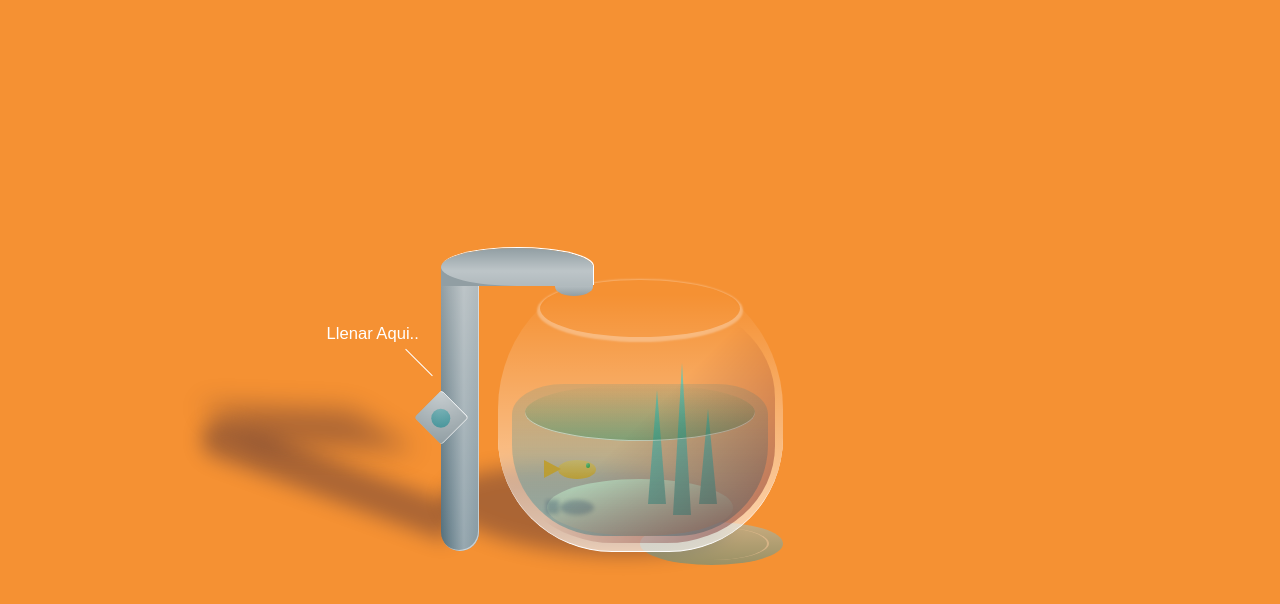
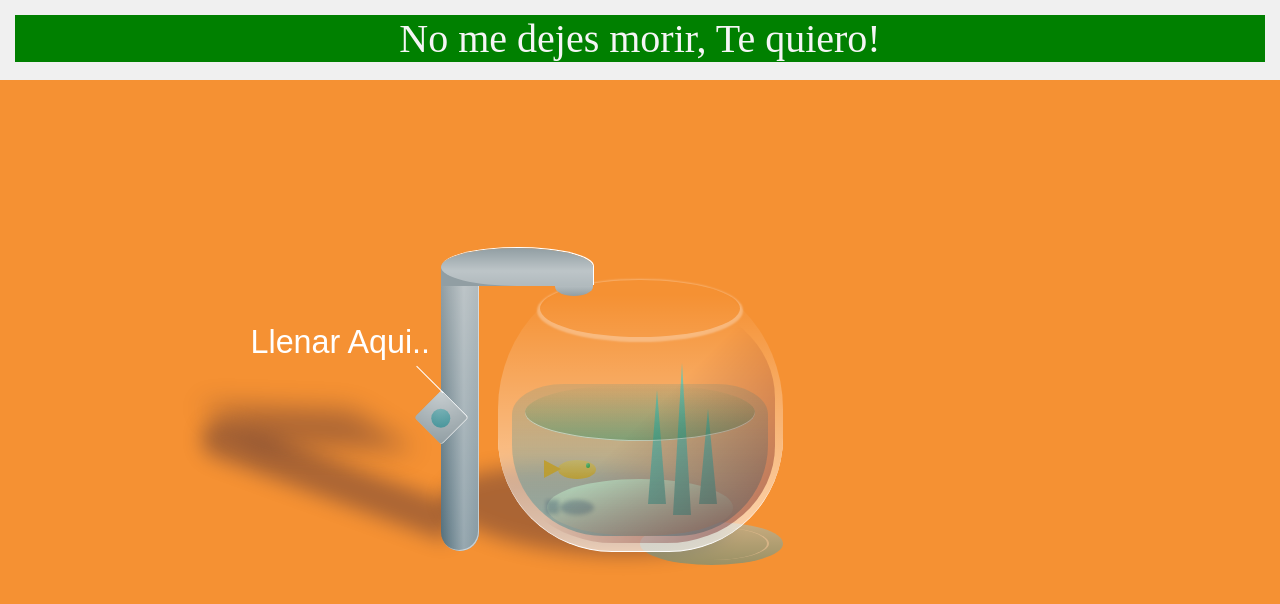
Before and after one commit to Thezero80/PesceraForYou, a plain HTML site: page index.html in a window 1280 px wide. Drawn offline with Linux system fonts and the light colour scheme.

Commit message:
Add files via upload

```diff
--- a/index.html
+++ b/index.html
@@ -3,12 +3,16 @@
 
 <head>
 	<meta charset="UTF-8">
+	<link rel="icon" type="image/x-icon" href="img/corzn.jpg" />
 	<title>FabianSM || Pescera ForYou | Copyright 2024 </title>
 	<link rel="stylesheet" href="./style.css">
 
 </head>
 
 <body>
+
+	<header><center><div id="mensaje" class="msj"></div></center></header>
+
 	<audio id="happyFishSound" src="beso.mp3"></audio>
 	<audio id="deadFishSound" src="diadesuerte.mp3"></audio>
 
--- a/script.js
+++ b/script.js
@@ -3,10 +3,11 @@ let intervalId = null;
 const fishbowl = document.getElementById('fishbowl');
 const fish = document.getElementById('fish');
 const tap = document.getElementById('tap');
+const mensaje = document.getElementById("mensaje")
 
 // Agrega elementos de audio
-const happyFishSound = new Audio('beso.mp3'); // Reemplaza 'beso.mp3' con la ruta a tu archivo de sonido
-const deadFishSound = new Audio('diadesuerte.mp3'); // Reemplaza 'deadfish.mp3' con la ruta a tu archivo de sonido
+const happyFishSound = new Audio('beso.mp3');
+const deadFishSound = new Audio('diadesuerte.mp3');
 
 const emptyingFn = () => setInterval(() => {
 	fill = fill - 1;
@@ -18,6 +19,7 @@ const emptyingFn = () => setInterval(() => {
 		fish.classList.add('fishbowl__fish--dead');
 		happyFishSound.pause();
 		deadFishSound.play(); // Reproduce el sonido del pez muriendo
+		mensaje.innerHTML = "<div style='color: whitesmoke;background-color: red;font-size: 40px;'>Necesito un poco de awita que me muero!</div>"
 	} else if (fill < 50) {
 		fish.classList.add('fishbowl__fish--dying');
 	} else {
@@ -25,6 +27,7 @@ const emptyingFn = () => setInterval(() => {
 		fish.classList.remove('fishbowl__fish--dead');
 		deadFishSound.pause();
 		happyFishSound.play(); // Reproduce el sonido del pez feliz
+		mensaje.innerHTML = "<div style='color: whitesmoke;background-color: green;font-size: 40px;'>No me dejes morir, Te quiero!</div>"
 	}
 }, 200);
 
@@ -32,10 +35,27 @@ intervalId = emptyingFn();
 
 tap.addEventListener('click', () => {
 	tap.classList.add('fishbowl__tap--active');
-	setTimeout(() => tap.classList.remove('fishbowl__tap--active'), 4000);
+	setTimeout(() => tap.classList.remove('fishbowl__tap--active'), 500);
 	if (fill <= 0) {
 		intervalId = emptyingFn();
 		fish.classList.add('fishbowl__fish--floating');
 	}
 	fill = Math.min(fill + 20, 90);
 });
+
+function createBubble() {
+	const bubble = document.createElement('div');
+	bubble.classList.add('bubble');
+	fishbowl.appendChild(bubble);
+
+	// Animación de la burbuja subiendo
+	bubble.style.animation = 'bubbleAnimation 2s linear infinite';
+
+	// Eliminar la burbuja después de un tiempo
+	setTimeout(() => {
+		bubble.remove();
+	}, 2000);
+}
+
+// Crear burbujas aleatoriamente
+setInterval(createBubble, 500);
--- a/style.css
+++ b/style.css
@@ -1,10 +1,23 @@
 html {
   font-size: 5vh;
 }
+
 @media screen and (min-height: 400px) {
   html {
     font-size: 19px;
   }
+}
+
+.msj {
+  position: fixed;
+  top: 0;
+  left: 0;
+  right: 0;
+  margin: 0 auto;
+  background-color: #f0f0f0;
+  padding: 15px;
+  z-index: 1000;
+  height: 50px;
 }
 
 body {
@@ -16,44 +29,59 @@ body {
 }
 
 @keyframes swimming {
-  0%, 100% {
+
+  0%,
+  100% {
     transform: translateX(0);
   }
+
   22.5% {
     transform: translateX(2.5rem) skewY(-5deg);
   }
+
   45% {
     transform: translateX(6rem) translateY(-1rem) skewY(5deg);
   }
+
   55% {
     transform: translateX(5rem) translateY(-0.5rem) scaleX(-1);
   }
+
   95% {
     transform: translateX(0) scaleX(-1) skewY(10deg);
   }
 }
+
 @keyframes dead {
-  0%, 100% {
+
+  0%,
+  100% {
     transform: translateX(2.5rem);
   }
+
   22.5% {
     transform: translateX(2.5rem) translateY(-1rem) skewY(-5deg);
   }
+
   45% {
     transform: translateX(2.5rem) skewY(5deg);
   }
+
   55% {
     transform: translateX(2.5rem) translateY(-1rem) skewY(-5deg);
   }
+
   95% {
     transform: translateX(2.5rem) skewY(5deg);
   }
 }
+
 .fishbowl {
   position: relative;
   width: 15rem;
   height: 15rem;
 }
+
 .fishbowl__background {
   position: relative;
   width: 100%;
@@ -62,6 +90,7 @@ body {
   background: linear-gradient(transparent 10%, #ffffff 150%);
   border-bottom: 1px solid #ffffff;
 }
+
 .fishbowl:before {
   content: "";
   position: absolute;
@@ -73,6 +102,7 @@ body {
   box-shadow: -4rem 10rem 1rem 0 rgba(0, 0, 56, 0.3);
   transform: rotate(5deg);
 }
+
 .fishbowl:after {
   content: "";
   position: absolute;
@@ -83,6 +113,7 @@ body {
   border-radius: 40%;
   background: linear-gradient(135deg, transparent 50%, #610000 150%);
 }
+
 .fishbowl__bottom {
   position: absolute;
   bottom: 5%;
@@ -92,6 +123,7 @@ body {
   border-radius: 50%;
   background: linear-gradient(#F5FCCD, #ff7d66 200%);
 }
+
 .fishbowl__decoration {
   position: absolute;
   top: 20%;
@@ -99,6 +131,7 @@ body {
   width: 90%;
   height: 75%;
 }
+
 .fishbowl__seaweed {
   position: absolute;
   width: 0;
@@ -107,21 +140,25 @@ body {
   border-right: 0.5rem solid transparent;
   border-bottom: 5rem solid #145033;
 }
+
 .fishbowl__seaweed--1 {
   bottom: 15%;
   right: 20%;
   border-bottom: 5rem solid #80c0a1;
 }
+
 .fishbowl__seaweed--2 {
   bottom: 10%;
   right: 30%;
   border-bottom: 8rem solid #80c0a1;
 }
+
 .fishbowl__seaweed--3 {
   bottom: 15%;
   right: 40%;
   border-bottom: 6rem solid #80c0a1;
 }
+
 .fishbowl__water {
   position: absolute;
   bottom: 5%;
@@ -132,6 +169,7 @@ body {
   transition: height 0.3s ease;
   overflow: hidden;
 }
+
 .fishbowl__water-color {
   position: absolute;
   bottom: 0;
@@ -142,6 +180,7 @@ body {
   border-radius: 20% 20% 4rem 4rem;
   transition: height 0.5s linear;
 }
+
 .fishbowl__water-color:after {
   content: "";
   position: absolute;
@@ -153,6 +192,7 @@ body {
   background: linear-gradient(transparent 0%, #178a5e 250%);
   box-shadow: inset 0 -1px 0 0 rgba(255, 255, 255, 0.5);
 }
+
 .fishbowl__top {
   position: absolute;
   top: 5%;
@@ -162,6 +202,7 @@ body {
   border-radius: 50%;
   box-shadow: 0 2px 2px 3px rgba(255, 255, 255, 0.3);
 }
+
 .fishbowl__fish {
   position: absolute;
   bottom: 25%;
@@ -179,6 +220,7 @@ body {
   animation-iteration-count: infinite;
   animation-fill-mode: forwards;
 }
+
 .fishbowl__fish:after {
   content: "";
   position: absolute;
@@ -190,13 +232,16 @@ body {
   background: radial-gradient(circle at 0 0, #FFF -100%, #219909);
   transition: height 0.5s ease;
 }
+
 .fishbowl__fish--dying {
   bottom: 10%;
   box-shadow: 0 1rem 4px -2px rgba(0, 0, 56, 0.3);
 }
+
 .fishbowl__fish--dying .fishbowl__fish-tail {
   box-shadow: 0 1rem 4px -2px rgba(0, 0, 56, 0.3);
 }
+
 .fishbowl__fish--dead {
   animation: dead;
   animation-duration: 2s;
@@ -204,24 +249,30 @@ body {
   animation-fill-mode: forwards;
   box-shadow: none;
 }
+
 .fishbowl__fish--dead .fishbowl__fish-tail {
   box-shadow: none;
 }
+
 .fishbowl__fish--dead:after {
   height: 0.125rem;
 }
+
 .fishbowl__fish--floating {
   bottom: max(calc(var(--filling, 0) * 1% - 15%), 10%);
   transform: translateX(2.5rem);
   animation: none;
   box-shadow: none;
 }
+
 .fishbowl__fish--floating:after {
   height: 2px;
 }
+
 .fishbowl__fish--floating .fishbowl__fish-tail {
   box-shadow: none;
 }
+
 .fishbowl__fish-tail {
   position: absolute;
   top: 0;
@@ -234,6 +285,7 @@ body {
   box-shadow: 0 2rem 4px -2px rgba(0, 0, 56, 0.3);
   transition: box-shadow 1s ease;
 }
+
 .fishbowl__pool {
   position: absolute;
   right: 0;
@@ -244,6 +296,7 @@ body {
   background: linear-gradient(#FFF -100%, #419197);
   opacity: 0.5;
 }
+
 .fishbowl__pool:after {
   content: "";
   position: absolute;
@@ -258,6 +311,7 @@ body {
   animation-iteration-count: infinite;
   opacity: 0.5;
 }
+
 @keyframes wave {
   from {
     top: 25%;
@@ -265,6 +319,7 @@ body {
     width: 50%;
     height: 50%;
   }
+
   to {
     top: 10%;
     left: 10%;
@@ -272,6 +327,7 @@ body {
     height: 80%;
   }
 }
+
 .fishbowl__tap {
   position: absolute;
   bottom: 0;
@@ -280,35 +336,43 @@ body {
   height: 15.9rem;
   cursor: pointer;
 }
+
 .fishbowl__tap--active .fishbowl__tap-stream {
   animation: stream;
   animation-duration: 0.5s;
 }
+
 @keyframes stream {
   0% {
     height: 0;
   }
+
   50% {
     top: 2rem;
     height: calc(14rem - var(--filling) * 0.1rem);
   }
+
   100% {
     top: calc(2rem + 14rem - var(--filling) * 0.1rem);
     height: 0;
   }
 }
+
 .fishbowl__tap--active .fishbowl__tap-handle {
   animation: handle;
   animation-duration: 0.5s;
 }
+
 @keyframes handle {
   from {
     transform: rotate(45deg);
   }
+
   to {
     transform: rotate(405deg);
   }
 }
+
 .fishbowl__tap-base {
   position: absolute;
   bottom: 0;
@@ -319,6 +383,7 @@ body {
   box-shadow: inset -1px -1px 0 0px rgba(255, 255, 255, 0.5);
   background: linear-gradient(#919ea3, #335768 150%);
 }
+
 .fishbowl__tap-base:before {
   content: "";
   position: absolute;
@@ -331,6 +396,7 @@ body {
   box-shadow: -4rem 10rem 1rem 0 rgba(0, 0, 56, 0.3);
   transform: rotate(-70deg);
 }
+
 .fishbowl__tap-base:after {
   content: "";
   position: absolute;
@@ -341,6 +407,7 @@ body {
   background: linear-gradient(90deg, transparent, rgba(255, 255, 255, 0.4) 60%, transparent 200%);
   border-radius: 0 0 1.2rem 1.2rem;
 }
+
 .fishbowl__tap-handle {
   position: absolute;
   left: -1rem;
@@ -353,6 +420,7 @@ body {
   background: radial-gradient(circle at 0 0, #FFF -100%, #919ea3);
   transform: rotate(45deg);
 }
+
 .fishbowl__tap-handle:after {
   content: "";
   position: absolute;
@@ -363,6 +431,7 @@ body {
   border-radius: 50%;
   background: radial-gradient(circle at 0 0, #FFF -200%, #419197);
 }
+
 .fishbowl__tap-stream {
   position: absolute;
   top: 2rem;
@@ -373,6 +442,7 @@ body {
   border-radius: 1rem;
   opacity: 0.3;
 }
+
 .fishbowl__tap-head {
   position: absolute;
   top: 0;
@@ -385,6 +455,7 @@ body {
   border-right: 2rem solid #919ea3;
   box-shadow: 1px -1px 0 0 #FFF;
 }
+
 .fishbowl__tap-head:before {
   content: "";
   position: absolute;
@@ -396,6 +467,7 @@ body {
   box-shadow: -4rem 10rem 1rem 1rem rgba(0, 0, 56, 0.3);
   transform: rotate(2deg) skewX(60deg);
 }
+
 .fishbowl__tap-head:after {
   content: "";
   position: absolute;
@@ -406,6 +478,7 @@ body {
   background: linear-gradient(transparent, rgba(255, 255, 255, 0.4) 60%, transparent 200%);
   border-radius: 50% 50% 0 50%;
 }
+
 .fishbowl__tap-end {
   position: absolute;
   left: 6rem;
@@ -415,14 +488,17 @@ body {
   border-radius: 50%;
   background: linear-gradient(#FFF -70%, #919ea3);
 }
+
 .fishbowl__tap-text {
   position: absolute;
   top: 4rem;
-  left: -6rem;
+  left: -10rem;
   color: #FFF;
   font-family: "Arial", sans-serif;
-  font-size: 0.875rem;
+  /* font-size: 0.875rem; */
+  font-size: 1.7rem;
 }
+
 .fishbowl__tap-text:after {
   content: "";
   position: absolute;
@@ -433,10 +509,12 @@ body {
   background-color: #FFF;
   transform: rotate(45deg);
 }
+
 @media screen and (max-width: 420px) {
   .fishbowl {
     left: 13%;
   }
+
   .fishbowl__tap-text {
     width: 2rem;
     top: 1rem;
```
Also changed, not shown: img/corzn.jpg (added).
